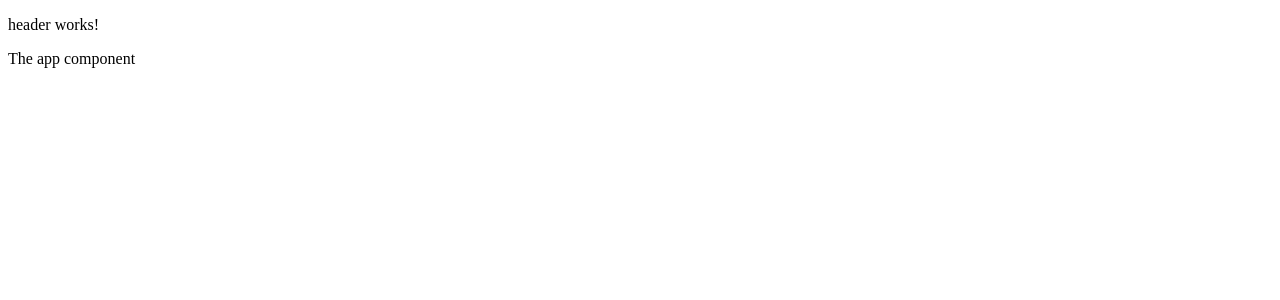
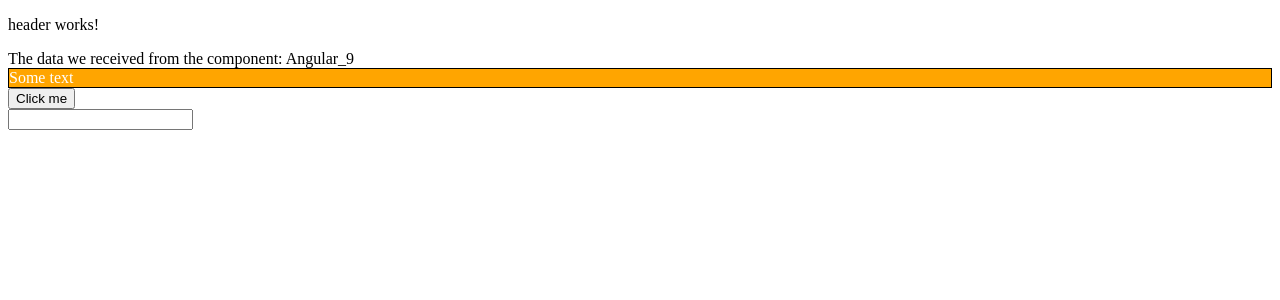
Before and after one commit to Myszczur/udemy-learning, an Angular app in the folder AngularLearning/Angular_9/: page / in a window 1280 px wide. Shown: the top 300 px of the page. Built offline with nearby package versions, Linux system fonts and the light colour scheme.

Commit message:
#0012 - lesson 41 attribute directives

```diff
--- a/AngularLearning/Angular_9/src/app/app.component.html
+++ b/AngularLearning/Angular_9/src/app/app.component.html
@@ -1,3 +1,20 @@
 <app-header></app-header>
-The app component
+The data we received from the component: {{title}}
+
+<div
+  [style.color]="style1 == true ? 'blue' : 'white'"
+  [style.background-color]="newStyle()"
+  [style.border]="'1px solid black'">
+  Some text
+</div>
+
+<button (click)="onClick($event)">Click me</button><br/>
+
+<input type="text" [(ngModel)]="inputVal"/>
+
+<ul *ngFor="let data of collectedData">
+  <li>{{data}}</li>
+</ul>
+
+
 <router-outlet></router-outlet>
--- a/AngularLearning/Angular_9/src/app/app.component.ts
+++ b/AngularLearning/Angular_9/src/app/app.component.ts
@@ -1,4 +1,4 @@
-import { Component } from '@angular/core';
+import {Component} from '@angular/core';
 
 @Component({
   selector: 'app-root',
@@ -6,5 +6,22 @@ import { Component } from '@angular/core';
   styleUrls: ['./app.component.css']
 })
 export class AppComponent {
-  title = 'Angular_9';
+
+  inputVal: string = "";
+  collectedData = [];
+  title: string = 'Angular_9';
+  style1: boolean = false;
+
+  newStyle() {
+    return 'orange';
+  }
+
+  onClick(event: any) {
+    console.log("You Clicked me!");
+    console.log(event);
+    // @ts-ignore
+    this.collectedData.push(this.inputVal);
+    this.inputVal = "";
+    console.log(this.collectedData);
+  }
 }
```
Also changed, not shown: AngularLearning/Angular_9/src/app/app.module.ts (+10 -8 lines).
